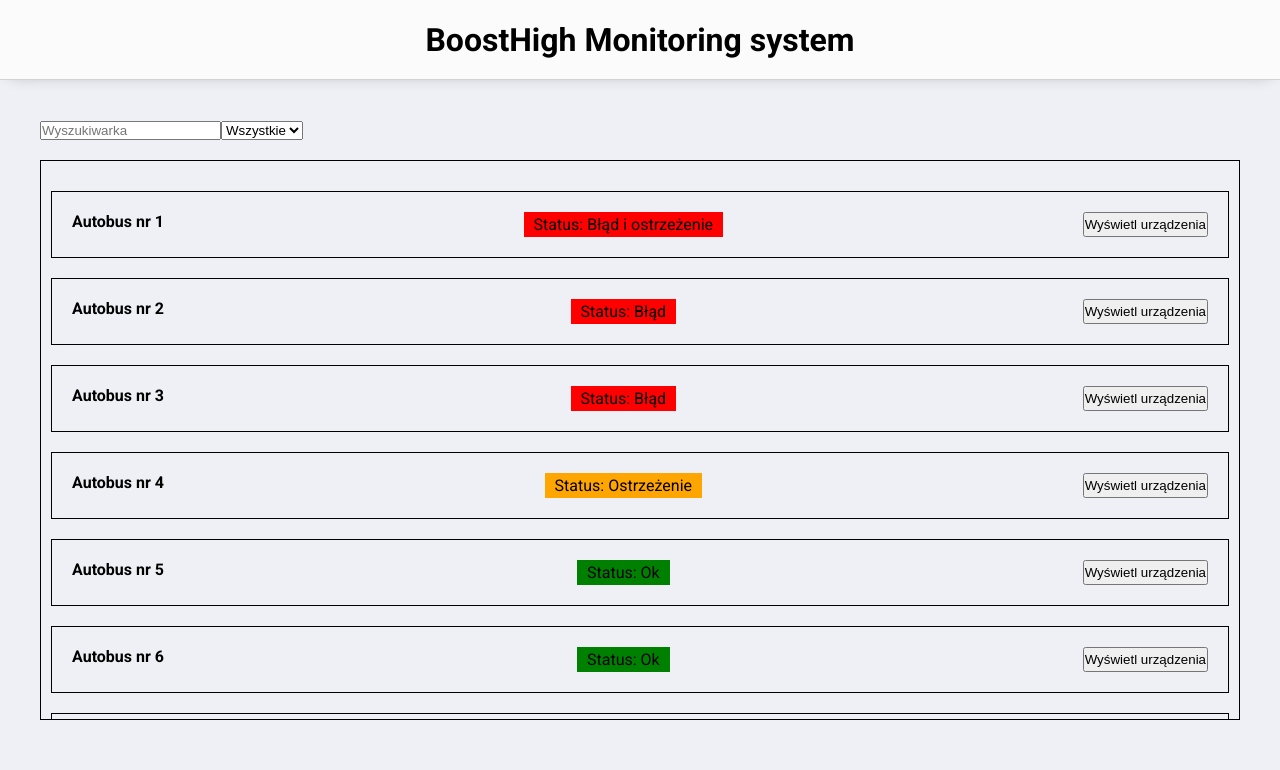
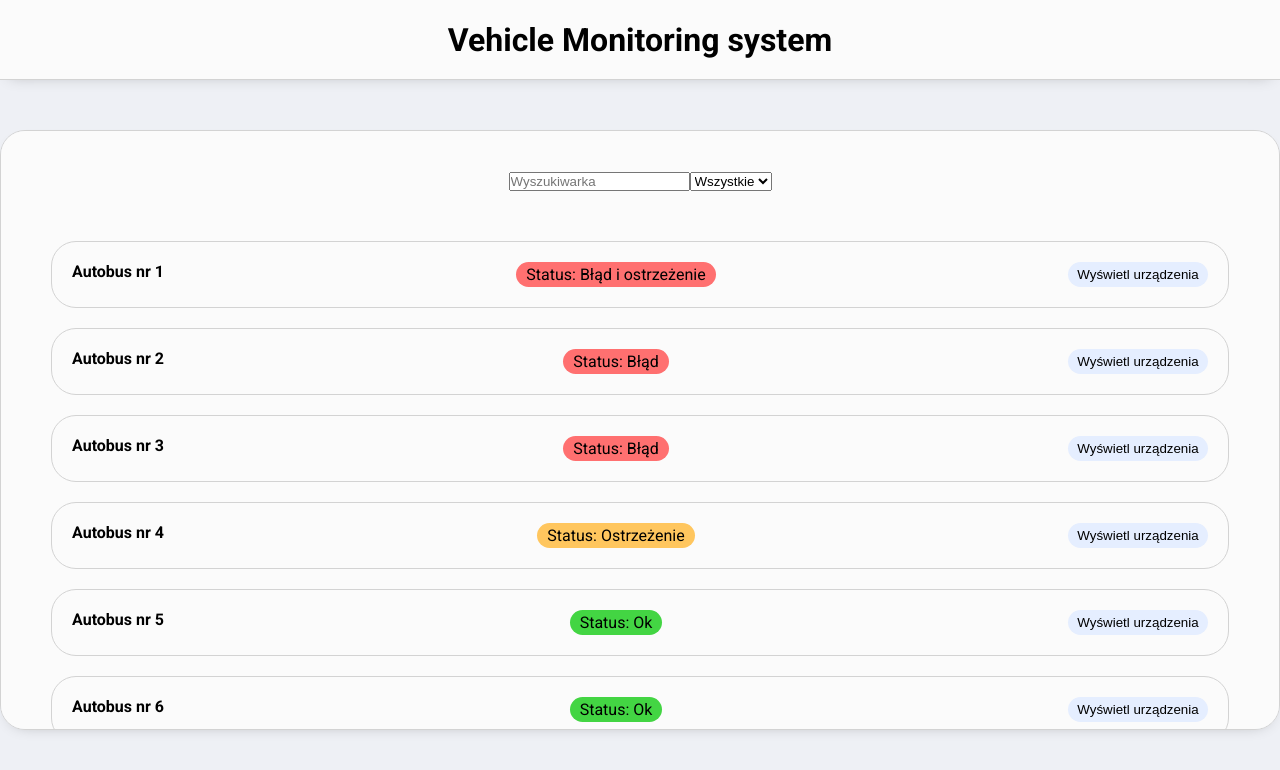
Before and after one commit to Luukkasz/vehicle_monitoring, a React (Create React App) app: page / in a window 1280 px wide. Shown: the top 770 px of the page. Built offline with nearby package versions, Linux system fonts and the light colour scheme.

Commit message:
little styling done

```diff
--- a/src/components/Device/Device.js
+++ b/src/components/Device/Device.js
@@ -30,17 +30,18 @@ function Device({singleDevice}) {
                     <span className="device__name">{singleDevice.name}</span>
                     <span className="device__info">
                     {warnings.length > 0 && errors.length > 0 ?
-                        `Ilość ostrzeżeń: ${warnings.length}, ilość błędów: ${errors.length}`
+                        `Ilość ostrzeżeń: ${warnings.flat().length}, ilość błędów: ${errors.flat().length}`
                         : warnings.length > 0 ?
-                            `Ilość ostrzeżeń: ${warnings.length}`
+                            `Ilość ostrzeżeń: ${warnings.flat().length}`
                             : errors.length > 0 ?
-                                `Ilość błędów: ${errors.length}`
-                                : ''
-                    }
+                                `Ilość błędów: ${errors.flat().length}`
+                                : ''}
                      </span>
                 </div>
 
-                <button onClick={handleClick}>
+                <button
+                    className="device__btn"
+                    onClick={handleClick}>
                     {isOpen ? 'Ukryj komponenty'
                         : 'Wyświetl komponenty'}
                 </button>
--- a/src/components/Device/device.scss
+++ b/src/components/Device/device.scss
@@ -9,7 +9,14 @@
 
 .device__info {
   margin-left: 10px;
-  color: red;
+  color: #ff7070;
+}
+
+.device__btn {
+  width: 140px;
+  border: none;
+  background-color: #e5eeff;
+  border-radius: 25px;
 }
 
 .device__componentsWrapper {
--- a/src/components/Header/Header.js
+++ b/src/components/Header/Header.js
@@ -4,7 +4,7 @@ import './header.scss';
 function Header() {
     return (
         <header className="pageHeader">
-            <h1 className="pageHeader__title">BoostHigh Monitoring system</h1>
+            <h1 className="pageHeader__title">Vehicle Monitoring system</h1>
         </header>
     );
 }
--- a/src/components/MainPage/mainPage.scss
+++ b/src/components/MainPage/mainPage.scss
@@ -1,24 +1,30 @@
 .mainPage__container{
-  height: 90vh;
+  height: 75vh;
+  width: 100%;
   max-width: 1400px;
-  margin: 0 auto;
+  margin: 50px auto;
   padding: 40px;
+  border: 1px solid lightgray;
+  border-radius: 25px;
+  box-shadow: 0 5px 15px -10px rgb(0 0 0 / 30%);
+  background-color: #fbfbfb;
+  overflow: auto;
 }
 
 .mainPage__searchWrapper{
   margin-bottom: 20px;
+  text-align: center;
 }
 
 .vehicleList {
-  border: 1px solid black;
   padding: 10px;
-  max-height: 70vh;
   overflow: auto;
 }
 
 .vehicleList__item {
   margin: 20px 0 20px 0;
   padding: 20px;
-  border: 1px solid black;
+  border: 1px solid lightgray;
+  border-radius: 25px;
   list-style: none;
 }
--- a/src/components/SingleComponent/SingleComponent.js
+++ b/src/components/SingleComponent/SingleComponent.js
@@ -31,8 +31,9 @@ function SingleComponent({singleComponent}) {
                     </span>
                 </div>
 
-
-                <button onClick={handleClick}>
+                <button
+                    className="singleComponent__btn"
+                    onClick={handleClick}>
                     {isOpen ? 'Ukryj'
                         : 'Rozwiń'}
                 </button>
@@ -67,12 +68,8 @@ function SingleComponent({singleComponent}) {
                             })}
                         </ul>
                     </div>
-
-
                 </>
-
             }
-
         </>
     );
 }
--- a/src/components/SingleComponent/singleComponent.scss
+++ b/src/components/SingleComponent/singleComponent.scss
@@ -4,12 +4,19 @@
 }
 
 .singleComponent__name {
-  font-weight: bold;
+  font-weight: 500;
 }
 
 .singleComponent__info {
   margin-left: 10px;
-  color: red;
+  color: #ff7070;
+}
+
+.singleComponent__btn {
+  width: 70px;
+  border: none;
+  background-color: #e5eeff;
+  border-radius: 25px;
 }
 
 .singleComponent__componentsWrapper {
@@ -22,11 +29,11 @@
 }
 
 .singleComponent__warningMessage {
-  color: orange;
+  color: #ffc65e;;
 }
 
 .singleComponent__errorMessage{
-  color: red;
+  color: #ff7070;
 }
 
 .singleComponent__listItem {
--- a/src/components/Vehicle/Vehicle.js
+++ b/src/components/Vehicle/Vehicle.js
@@ -52,19 +52,6 @@ function Vehicle({singleVehicle}) {
         warningsLength > 0 ? setHasWarning(true)
             : setHasWarning(false);
 
-
-        // setErrors({
-        //     terminal: [...errorsTerminalArray],
-        //     qr: [...errorsQrArray],
-        //     printer: [...errorsPrinterArray]
-        // });
-        //
-        // setWarnings({
-        //     terminal: [...warningsTerminalArray],
-        //     qr: [...warningsQrArray],
-        //     printer: [...warningsPrinterArray]
-        // })
-
     }, [singleVehicle])
 
     return (
@@ -84,7 +71,9 @@ function Vehicle({singleVehicle}) {
                                 : 'Status: Ok'}
 
                 </p>
-                <button onClick={handleClick}>
+                <button
+                    className="vehicle__btn"
+                    onClick={handleClick}>
                     {isOpen ? 'Ukryj urządzenia'
                         : 'Wyświetl urządzenia'}
                 </button>
--- a/src/components/Vehicle/vehicle.scss
+++ b/src/components/Vehicle/vehicle.scss
@@ -1,7 +1,6 @@
 .vehicle__infoWrapper {
   display: flex;
   justify-content: space-between;
-  //background-color: green;
 }
 
 .vehicle__name {
@@ -9,21 +8,29 @@
 }
 
 .vehicle__status {
-  background-color: green;
+  background-color: #43d543;
   padding: 3px 10px;
+  border-radius: 25px;
 
   &--both {
-    background-color: red;
+    background-color: #ff7070;
   }
 
   &--warning {
-    background-color: orange;
+    background-color: #ffc65e;
   }
 
   &--error {
-    background-color: red;
+    background-color: #ff7070;
   }
+}
 
+.vehicle__btn {
+  width: 140px;
+  padding: 0 5px;
+  border: none;
+  border-radius: 25px;
+  background-color: #e5eeff;
 }
 
 .vehicle__devicesWrapper {
--- a/src/data/vehicles.js
+++ b/src/data/vehicles.js
@@ -86,6 +86,17 @@ vehiclesArray[0].addError('Testowy błąd', 1,1);
 
 vehiclesArray[0].addWarning('Testowy warning', 2,3);
 vehiclesArray[0].addWarning('Testowy warning', 1,1);
+vehiclesArray[0].addWarning('Testowy warning', 1,1);
+vehiclesArray[0].addWarning('Testowy warning', 1,1);
+
+vehiclesArray[0].addWarning('Testowy warning', 1,2);
+vehiclesArray[0].addWarning('Testowy warning', 1,2);
+vehiclesArray[0].addWarning('Testowy warning', 1,3);
+
+vehiclesArray[0].addError('Testowy błąd', 1,2);
+vehiclesArray[0].addError('Testowy błąd', 1,3);
+vehiclesArray[0].addError('Testowy błąd', 1,3);
+
 
 vehiclesArray[1].addError('Testowy błąd', 2,1);
 vehiclesArray[2].addError('Testowy błąd', 1,1);
```
Also changed, not shown: 1 other file (tests, documents, lock files or other folders).
